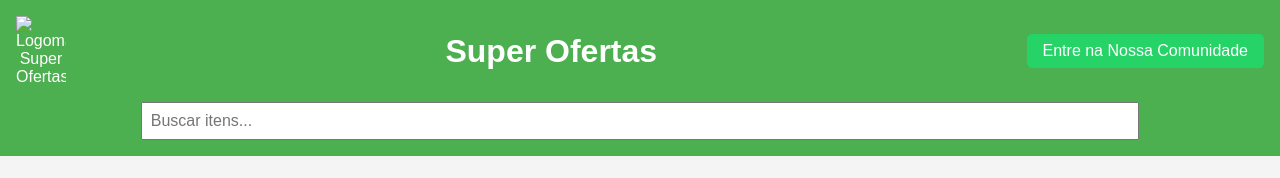
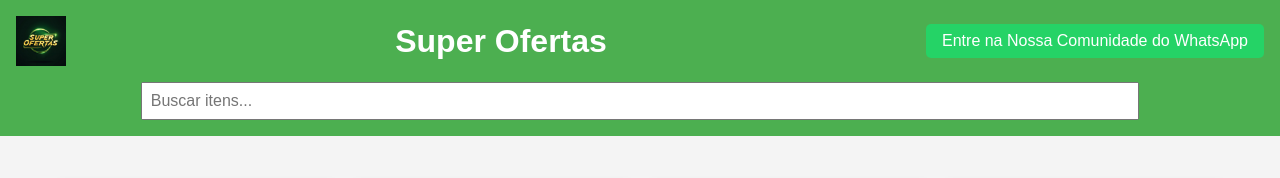
Before and after one commit to SuperOfertasAdm/SuperOfertasAdm.github.io, a plain HTML site: page index.html in a window 1280 px wide. Shown: the top 178 px of the page. Drawn offline with Linux system fonts and the light colour scheme.

Commit message:
Estrutura inicial do site

```diff
--- a/index.html
+++ b/index.html
@@ -9,9 +9,9 @@
 <body>
     <header>
         <div class="header-content">
-            <img src="logo.png" alt="Logomarca Super Ofertas" class="logo"> <!-- Adicionando a logomarca -->
+            <img src="images/logo.png" alt="Logomarca Super Ofertas" class="logo"> <!-- Adicionando a logomarca -->
             <h1>Super Ofertas</h1>
-            <a href="https://chat.whatsapp.com/IZxjchJf5Uo8VjwZJURZ6H" target="_blank" class="whatsapp-link">Entre na Nossa Comunidade</a> <!-- Link do WhatsApp -->
+            <a href="https://chat.whatsapp.com/IZxjchJf5Uo8VjwZJURZ6H" target="_blank" class="whatsapp-link">Entre na Nossa Comunidade do WhatsApp</a> <!-- Link do WhatsApp -->
         </div>
         <nav>
             <input type="text" id="search" placeholder="Buscar itens...">
```
